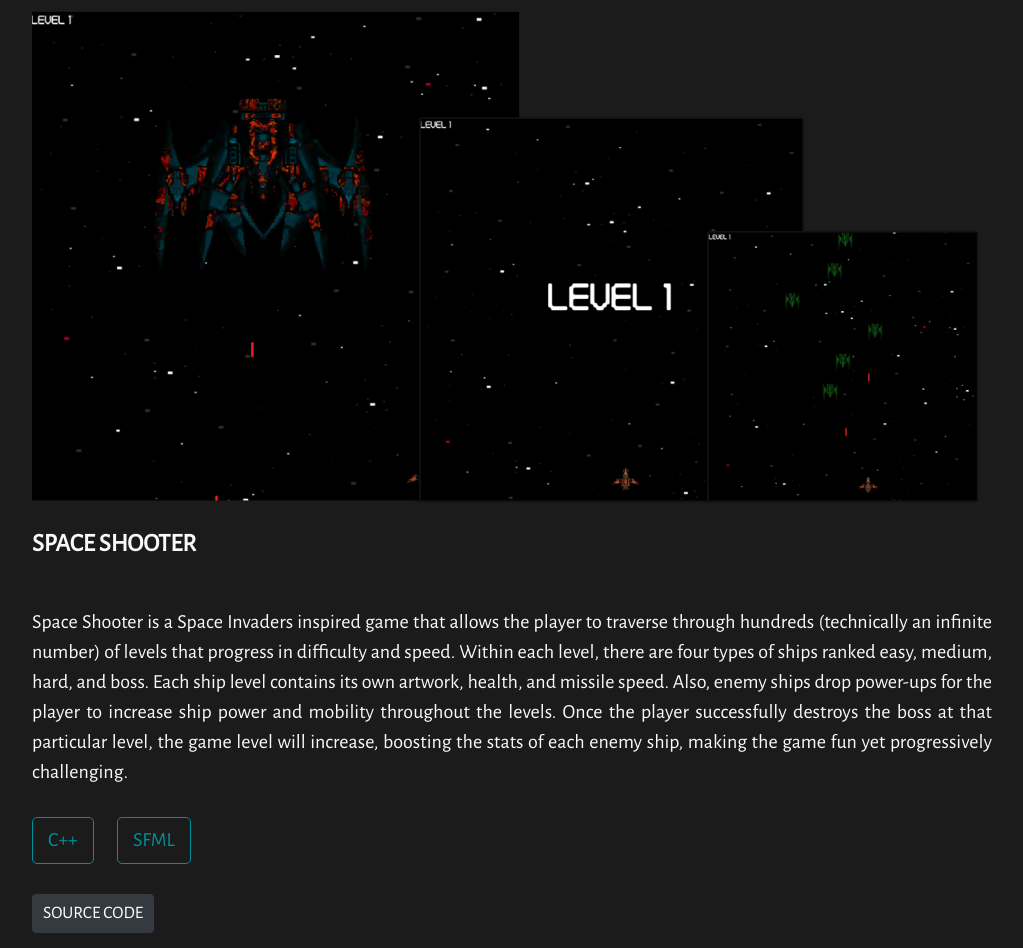
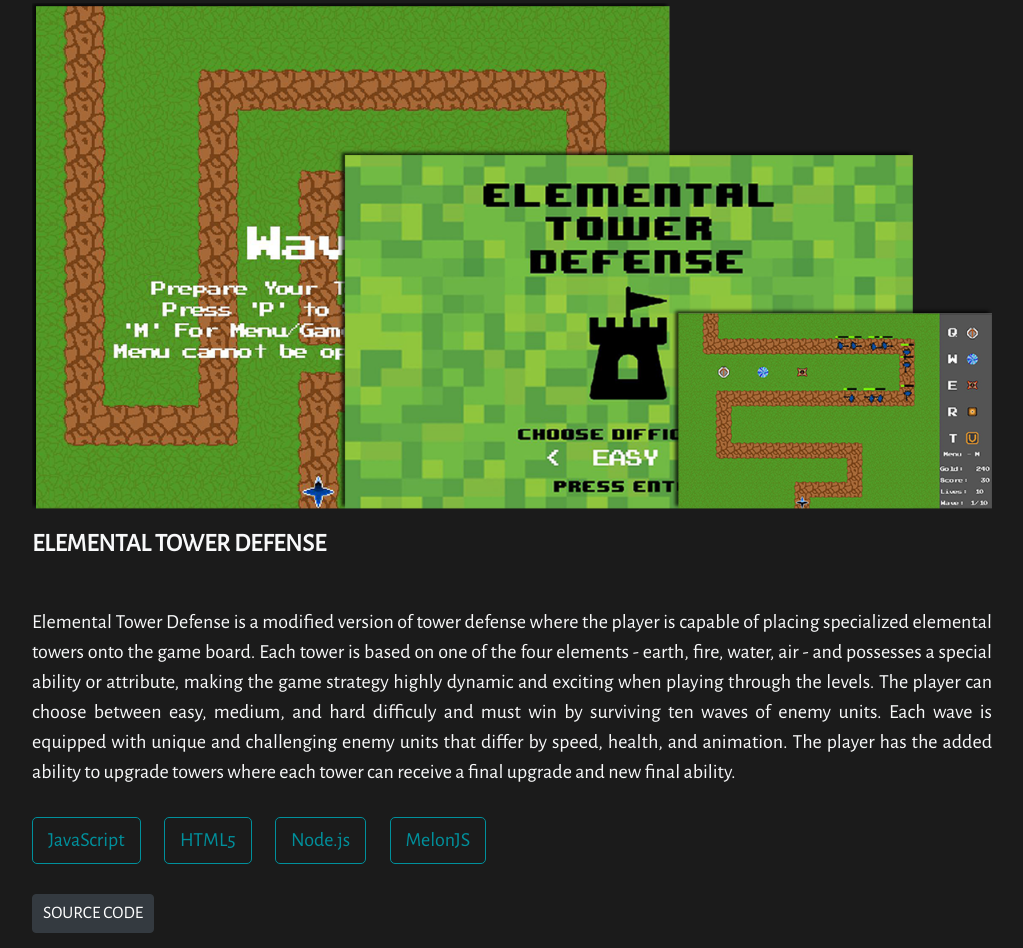
Before and after one commit to frandyjayr/Personal-Website, a website: page src/index.html in a window 1280 px wide. Shown: the part 2605-3553 px from the top of the page, without its empty margins (128-1151 px from the left). Drawn offline with nearby package versions, Linux system fonts and the light colour scheme; files whose address does not match are found by name.

Commit message:
Added Tower Defense Project and updated Bio

```diff
--- a/src/index.html
+++ b/src/index.html
@@ -54,11 +54,11 @@
                     </div>
 
                     <div class="col-lg-7 order-lg-1 py-3">
-                        <p class="text-light text-justify"> <span class="font-weight-bold">I'm a post-baccalaureate student at Oregon State University studying computer science. </span> I recently graduated from the University of California, Santa Barbara with a bachelor's degree in biological sciences. After graduating with my first degree, I made a drastic switch from health care to the tech industry due to my undying passion for software design and development.  <br/> <br/>
+                        <p class="text-light text-justify"> <span class="font-weight-bold">I'm a software engineer who enjoys writing clean, concise, and efficent code.</span> I recently graduated from the University of California, Santa Barbara with a bachelor's degree in biological sciences. After graduating with my first degree, I made a drastic switch from health care to the tech industry due to my undying passion for software design and development. I later received my second bachelors degree in computer science at Oregon State University. <br/> <br/>
 
                             I genuinely enjoy programming and learning new development skills that make my code user-friendly, efficient, and productive. Although I have just recently made the switch into the tech field, I have learned a tremendous amount through my engineering courses and initiative to self-teach new languages and frameworks. My goal in life is to never stop learning and to challenge myself on a daily basis. <br/> <br/>
 
-                            I am a passionate, self-motivated, and determined junior developer that will work everyday to achieve this goal.
+                            I am a <span class="font-weight-bold">passionate</span>, <span class="font-weight-bold">self-motivated</span>, and <span class="font-weight-bold">determined</span> junior developer.
 
 
                     </p>
@@ -87,9 +87,8 @@
                             <div>
                                 <h5 class="col-sm text-light">Oregon State University</h5>
                                 <p class="col text-light w-query-xs"> BS in Computer Science <br/>
-                                        Attended: Jan. 2017 - Present <br/>
-                                        Expected Graduation: March 2019 <br/>
-                                        Current GPA: 3.89 <br/>
+                                        Attended: Jan. 2017 - Jan. 2019 <br/>
+                                        GPA: 3.86 <br/>
                                 </p>
                             </div>
                         </div>
@@ -151,6 +150,28 @@
             </div>
 
             <div class="row w-75 w-sm-90 m-auto">
+
+                <div class="my-5">
+                    <div class="row-sm">
+                        <img src="img/Tower%20Defense.png" class="img-fluid">
+                    </div>
+                    <div class="row-md">
+                        <h5 class="text-light my-3">ELEMENTAL TOWER DEFENSE</h5> <br/>
+                        <p class="text-light text-justify"> Elemental Tower Defense is a modified version of tower defense where the player is capable of placing specialized elemental towers onto the game board. Each tower is based on one of the four elements - earth, fire, water, air - and possesses a special ability or attribute, making the game strategy highly dynamic and exciting when playing through the levels. The player can choose between easy, medium, and hard difficuly and must win by surviving ten waves of enemy units. Each wave is equipped with unique and challenging enemy units that differ by speed, health, and animation. The player has the added ability to upgrade towers where each tower can receive a final upgrade and new final ability. </p>
+                    </div>
+                    <div class="row-sm">
+                        <button class="btn btn-outline-primary mr-2" type="button">JavaScript</button>
+                        <button class="btn btn-outline-primary m-2" type="button">HTML5</button>
+                        <button class="btn btn-outline-primary m-2" type="button">Node.js</button>
+                        <button class="btn btn-outline-primary m-2" type="button">MelonJS</button>
+                    </div>
+                    <div class="row">
+                        <div class="col-md-8">
+                            <a class="btn btn-dark btn-sm mr-2 my-3" href="https://github.com/frandyjayr/Tower-Defense-Game" target="_blank">SOURCE CODE</a>
+                        </div>
+                    </div>
+                </div>
+
                 <div class="my-5">
                     <div class="row-sm">
                         <img src="img/Space%20Boss.PNG" class="img-fluid">
```
Also changed, not shown: src/img/Tower Defense.png (added), 2 other files.
